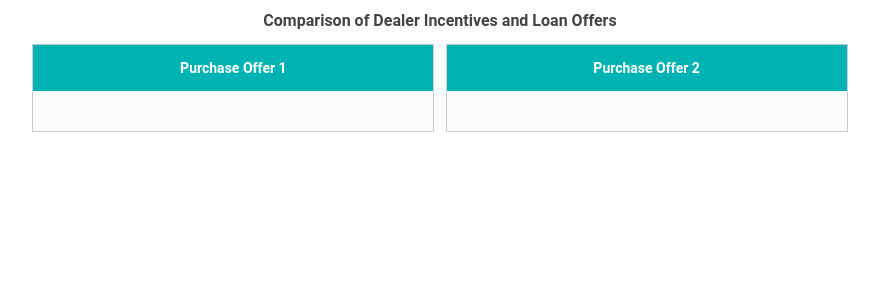
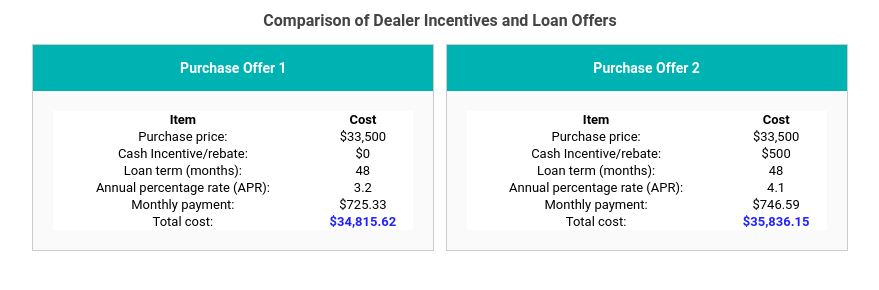
Before and after one commit to Brick700/05.03-Lab---Advanced-CSS, a website: page index.html in a window 1280 px wide. Shown: the whole page, without its empty margins (200-1079 px from the left). Drawn offline with Linux system fonts and the light colour scheme; files that its build step writes are made by us from their sources.

Commit message:
finished

```diff
--- a/index.html
+++ b/index.html
@@ -15,16 +15,71 @@
         <h2 class="offer-title">Purchase Offer 1</h2>
         <div class="offer-contents">
           <table>
-
+            <tr>
+              <th>Item</th>
+              <th>Cost</th>
+            </tr>
+            <tr>
+              <td>Purchase price:</td>
+              <td>$33,500</td>
+            </tr>
+            <tr>
+              <td>Cash Incentive/rebate:</td>
+              <td>$0</td>
+            </tr>
+            <tr>
+              <td>Loan term (months):</td>
+              <td>48</td>
+            </tr>
+            <tr>
+              <td>Annual percentage rate (APR):</td>
+              <td>3.2</td>
+            </tr>
+            <tr>
+              <td>Monthly payment:</td>
+              <td>$725.33</td>
+            </tr>
+            <tr>
+              <td>Total cost:</td>
+              <td class="final-value">$34,815.62</td>
+            </tr>
           </table>
         </div>
       </section>
+
 
       <section class="offer">
         <h2 class="offer-title">Purchase Offer 2</h2>
         <div class="offer-contents">
           <table>
-
+            <tr>
+              <th>Item</th>
+              <th>Cost</th>
+            </tr>
+            <tr>
+              <td>Purchase price:</td>
+              <td>$33,500</td>
+            </tr>
+            <tr>
+              <td>Cash Incentive/rebate:</td>
+              <td>$500</td>
+            </tr>
+            <tr>
+              <td>Loan term (months):</td>
+              <td>48</td>
+            </tr>
+            <tr>
+              <td>Annual percentage rate (APR):</td>
+              <td>4.1</td>
+            </tr>
+            <tr>
+              <td>Monthly payment:</td>
+              <td>$746.59</td>
+            </tr>
+            <tr>
+              <td>Total cost:</td>
+              <td class="final-value">$35,836.15</td>
+            </tr>
           </table>
         </div>
       </section>
```
Also changed, not shown: dist/style.css.
